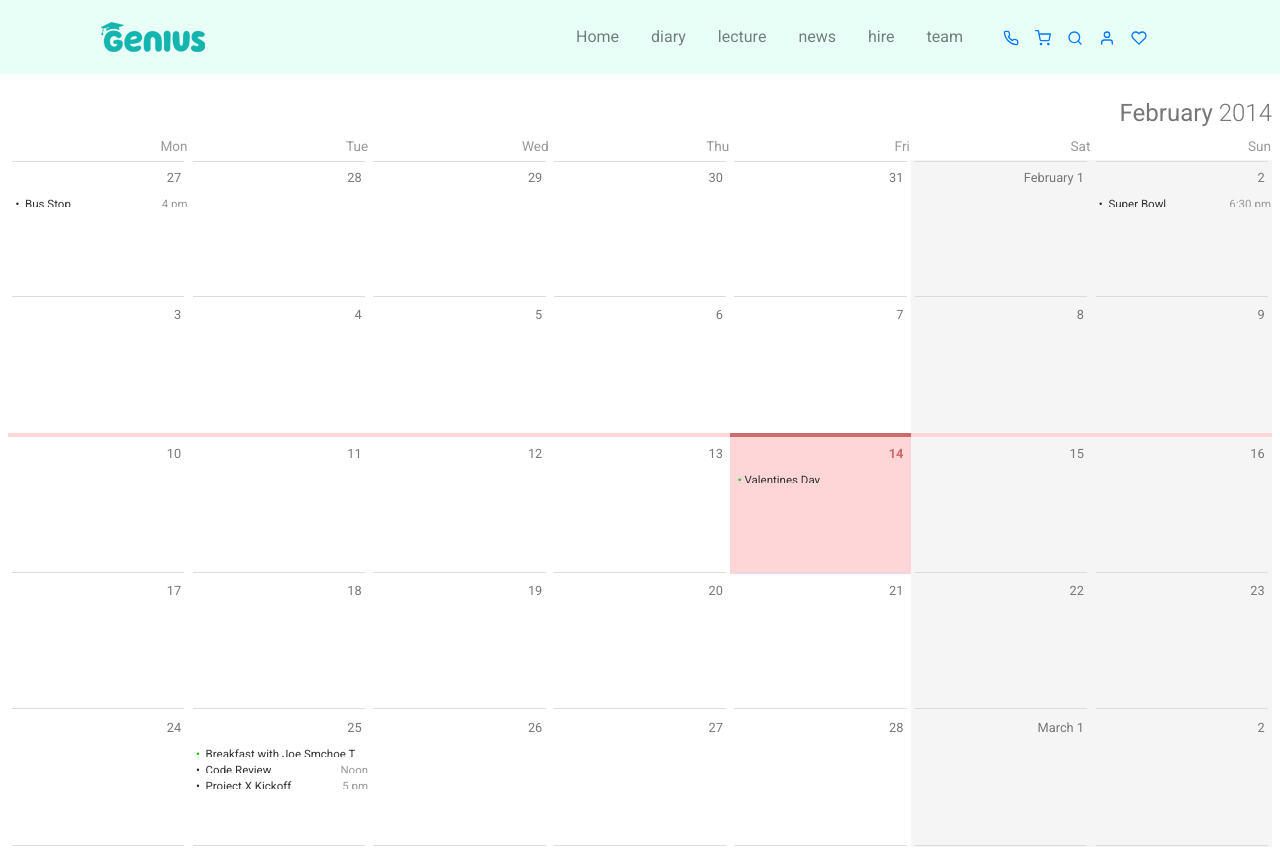
After one commit to ratataca/aivle-diary, a Django app: page /diaryapp/temp/ in a window 1280 px wide. The commit adds this page. Run offline with Django 3.2, Linux system fonts and the light colour scheme; some libraries are stand-ins or nearby versions.

Commit message:
Layout, Index fix and team add

```diff
--- /dev/null
+++ b/diaryapp/static/css/calendar.css
@@ -0,0 +1,114 @@
+* {
+    font-size: 100%;
+  }
+  *:before,
+  *:after {
+    box-sizing: border-box;
+  }
+  body {
+    margin: 0.5em;
+  }
+  table {
+    border-collapse: collapse;
+    border-spacing: 0;
+    width: 100%;
+    height: 100%;
+    min-width: 800px;
+  }
+  @media (max-width: 800px) {
+    table .time {
+      display: none;
+    }
+  }
+  summary {
+    padding-bottom: 0.25em;
+    font-size: 1.5em;
+    font-weight: 100;
+    text-align: right;
+  }
+  tr {
+    position: relative;
+  }
+  th {
+    text-align: right;
+    color: #999;
+    font-weight: normal;
+    font-size: 0.85em;
+  }
+  td {
+    width: 14.285714286%;
+  }
+  .date {
+    text-align: right;
+    display: block;
+    height: 0;
+    font-size: 0.8em;
+    padding: 0.25em;
+    padding-bottom: 73%;
+    position: relative;
+    border-bottom: 1px solid #dedbdb;
+    margin-left: 0.25em;
+    margin-right: 0.25em;
+  }
+  tr:first-child:not(.current-week) .date {
+    border-top: 1px solid #dedbdb;
+  }
+  .date ul,
+  .date li {
+    margin: 0;
+    padding: 0;
+    list-style: none;
+    color: #333;
+  }
+  .date ul {
+    text-align: left;
+    font-size: 0.9em;
+    width: 100%;
+    overflow: hidden;
+    position: absolute;
+    font-weight: normal;
+  }
+  .date li {
+    color: #222;
+    width: 100%;
+    height: 1.4em;
+    overflow: hidden;
+    white-space: nowrap;
+    text-overflow: ellipsis;
+    position: relative;
+  }
+  .date li:before {
+    content: '\2022';
+    color: inherit;
+    display: inline-block;
+    padding-right: 0.25em;
+  }
+  .time {
+    float: right;
+    text-align: right;
+    color: #999;
+  }
+  .event {
+    color: #333;
+  }
+  .previous-week .date {
+    border: none;
+  }
+  .current-week {
+    border-top: 4px solid #fed6d7;
+  }
+  .current-day {
+    background: #fed6d7;
+    border-top: 4px solid #cb6c6b;
+  }
+  .current-day .date {
+    font-weight: bold;
+    color: #cb6c6b;
+  }
+  .weekend {
+    background-clop: padding-box;
+    background: #f5f5f5;
+  }
+  .date .different-calendar {
+    color: #00c800;
+  }
--- a/diaryapp/templates/diaryapp/index.html
+++ b/diaryapp/templates/diaryapp/index.html
@@ -11,7 +11,6 @@ style="padding-bottom: 100px; background-color: rgb(255, 255, 255); border-color
 
 	<div class="container">
 		<div class="gallery_f_inner row imageGallery1 ">
-			<button id="register-submit" class="w-100 mb-2 btn btn-lg rounded-4 btn-primary" type="button" onclick="logout();">로그아웃</button>
 			<script>
 				function logout(){
 					console.log("logout");
--- a/diaryapp/templates/diaryapp/layout.html
+++ b/diaryapp/templates/diaryapp/layout.html
@@ -15,45 +15,88 @@
 	<!-- main css -->
 	<link rel="stylesheet" href="{% static 'css/style.css' %}">
 
-	<script src="https://cdn.jsdelivr.net/npm/bootstrap@5.1.3/dist/js/bootstrap.bundle.min.js" integrity="sha384-ka7Sk0Gln4gmtz2MlQnikT1wXgYsOg+OMhuP+IlRH9sENBO0LRn5q+8nbTov4+1p" crossorigin="anonymous"></script>
+	<!-- calendar css-->
+	<link rel="stylesheet" href="{% static 'css/calendar.css' %}">
+
+	<script src="https://cdn.jsdelivr.net/npm/bootstrap@5.1.3/dist/js/bootstrap.bundle.min.js"
+		integrity="sha384-ka7Sk0Gln4gmtz2MlQnikT1wXgYsOg+OMhuP+IlRH9sENBO0LRn5q+8nbTov4+1p"
+		crossorigin="anonymous"></script>
+
+
 </head>
 
-<body  style="overflow-x: hidden">
+<body style="overflow-x: hidden">
 
 	<!--================Header Menu Area =================-->
-	<header class="header bg-dark">
-		<div class="main_menu">
-			<nav class="navbar navbar-expand-lg navbar-light">
-				<div class="container box_1620">
-					<!-- Brand and toggle get grouped for better mobile display -->
-					<h3 class="navbar-brand"><a href="/diaryapp/main" class="text-light">KT AIVLE</a></h3>
-					<button class="navbar-toggler bg-light" type="button" data-toggle="collapse"
-						data-target="#navbarSupportedContent" aria-controls="navbarSupportedContent"
-						aria-expanded="false" aria-label="Toggle navigation">
-						<span class="icon-bar"></span>
-						<span class="icon-bar"></span>
-						<span class="icon-bar"></span>
-					</button>
-					<!-- Collect the nav links, forms, and other content for toggling -->
-					<div class="collapse navbar-collapse offset" id="navbarSupportedContent">
-						<ul class="nav navbar-nav menu_nav ml-auto">
-							<li class="nav-item active"><a class="nav-link text-light" href="/diaryapp/main">Home</a></li>
-							<li class="nav-item"><a class="nav-link text-light" href="/diaryapp/diary">diary</a></li>
-							<li class="nav-item"><a class="nav-link text-light" href="/diaryapp/lecture">lecture</a></li>
-							<li class="nav-item"><a class="nav-link text-light" href="/diaryapp/news">news</a></li>
-							<li class="nav-item"><a class="nav-link text-light" href="/diaryapp/hire">hire</a></li>
-
-						</ul>
+	<header class="header-section" style="margin-bottom: 100px;">
+		<nav class="navbar navbar-expand-lg navbar-light fixed-top py-3 d-block "
+			data-navbar-on-scroll="data-navbar-on-scroll"
+			style="background-color: rgb(232, 255, 247); transition: none 0s ease 0s;">
+			<div class="container"><a class="navbar-brand d-inline-flex " href="/diaryapp/main"><img
+						class="d-inline-block" src="{% static 'img/logo.png' %}" alt="logo"><span
+						class="text-1000 fs-0 fw-bold ms-2 pr-2 ">
+					</span></a>
+				<button class="navbar-toggler collapsed" type="button" data-bs-toggle="collapse"
+					data-bs-target="#navbarSupportedContent" aria-controls="navbarSupportedContent"
+					aria-expanded="false" aria-label="Toggle navigation"><span
+						class="navbar-toggler-icon"></span></button>
+				<div class="collapse navbar-collapse col-md-7" id="navbarSupportedContent">
+					<ul class="navbar-nav me-auto mb-2 mb-lg-0">
+						<li class="nav-item px-2"><a class="nav-link fw-medium " aria-current="page"
+								href="/diaryapp/main">Home</a></li>
+						<li class="nav-item px-2"><a class="nav-link fw-medium" href="/diaryapp/diary">diary</a></li>
+						<li class="nav-item px-2"><a class="nav-link fw-medium" href="/diaryapp/lecture">lecture</a>
+						</li>
+						<li class="nav-item px-2"><a class="nav-link fw-medium" href="/diaryapp/news">news</a></li>
+						<li class="nav-item px-2"><a class="nav-link fw-medium" href="/diaryapp/hire">hire</a></li>
+						<li class="nav-item px-2 mr-3"><a class="nav-link fw-medium" href="/diaryapp/team">team</a></li>
+					</ul>
+					<div class="d-flex">
+						<a class="text-1000 mr-2 ml-2" href="#!">
+							<svg class="feather feather-phone me-3" xmlns="http://www.w3.org/2000/svg" width="16"
+								height="16" viewBox="0 0 24 24" fill="none" stroke="currentColor" stroke-width="2"
+								stroke-linecap="round" stroke-linejoin="round">
+								<path
+									d="M22 16.92v3a2 2 0 0 1-2.18 2 19.79 19.79 0 0 1-8.63-3.07 19.5 19.5 0 0 1-6-6 19.79 19.79 0 0 1-3.07-8.67A2 2 0 0 1 4.11 2h3a2 2 0 0 1 2 1.72 12.84 12.84 0 0 0 .7 2.81 2 2 0 0 1-.45 2.11L8.09 9.91a16 16 0 0 0 6 6l1.27-1.27a2 2 0 0 1 2.11-.45 12.84 12.84 0 0 0 2.81.7A2 2 0 0 1 22 16.92z">
+								</path>
+							</svg></a><a class="mr-2 ml-2" href="#!">
+							<svg class="feather feather-shopping-cart me-3" xmlns="http://www.w3.org/2000/svg"
+								width="16" height="16" viewBox="0 0 24 24" fill="none" stroke="currentColor"
+								stroke-width="2" stroke-linecap="round" stroke-linejoin="round">
+								<circle cx="9" cy="21" r="1"></circle>
+								<circle cx="20" cy="21" r="1"></circle>
+								<path d="M1 1h4l2.68 13.39a2 2 0 0 0 2 1.61h9.72a2 2 0 0 0 2-1.61L23 6H6"></path>
+							</svg></a><a class=" mr-2 ml-2" href="#!">
+							<svg class="feather feather-search me-3" xmlns="http://www.w3.org/2000/svg" width="16"
+								height="16" viewBox="0 0 24 24" fill="none" stroke="currentColor" stroke-width="2"
+								stroke-linecap="round" stroke-linejoin="round">
+								<circle cx="11" cy="11" r="8"></circle>
+								<line x1="21" y1="21" x2="16.65" y2="16.65"></line>
+							</svg></a><a class="mr-2 ml-2" href="#!">
+							<svg class="feather feather-user me-3" xmlns="http://www.w3.org/2000/svg" width="16"
+								height="16" viewBox="0 0 24 24" fill="none" stroke="currentColor" stroke-width="2"
+								stroke-linecap="round" stroke-linejoin="round">
+								<path d="M20 21v-2a4 4 0 0 0-4-4H8a4 4 0 0 0-4 4v2"></path>
+								<circle cx="12" cy="7" r="4"></circle>
+							</svg></a><a class="mr-2 ml-2" href="#!">
+							<svg class="feather feather-heart me-3" xmlns="http://www.w3.org/2000/svg" width="16"
+								height="16" viewBox="0 0 24 24" fill="none" stroke="currentColor" stroke-width="2"
+								stroke-linecap="round" stroke-linejoin="round">
+								<path
+									d="M20.84 4.61a5.5 5.5 0 0 0-7.78 0L12 5.67l-1.06-1.06a5.5 5.5 0 0 0-7.78 7.78l1.06 1.06L12 21.23l7.78-7.78 1.06-1.06a5.5 5.5 0 0 0 0-7.78z">
+								</path>
+							</svg></a>
 					</div>
 				</div>
-			</nav>
-		</div>
+			</div>
+		</nav>
 	</header>
+
 	<!--================Header Menu Area =================-->
 
 
-    {% block content %}
-    {% endblock %}
+	{% block content %}
+	{% endblock %}
 
 	<!-- Optional JavaScript -->
 	<!-- jQuery first, then Popper.js, then Bootstrap JS -->
--- /dev/null
+++ b/diaryapp/templates/diaryapp/temp.html
@@ -0,0 +1,172 @@
+{% extends 'diaryapp/layout.html' %}
+{% block content %}
+{% load static %}
+
+<table>
+	<summary><strong>February</strong> 2014</summary>
+	<thead>
+	  <tr>
+		<th>Mon</th>
+		<th>Tue</th>
+		<th>Wed</th>
+		<th>Thu</th>
+		<th>Fri</th>
+		<th>Sat</th>
+		<th>Sun</th>
+	  </tr>
+	</thead>
+	<tr>
+	  <td>
+		<span class="date">
+		  27
+		  <ul>
+			<li>
+			  <span class="event">Bus Stop</span>
+			  <span class="time">4 pm</span>
+			</li>
+		  </ul>
+		</span>
+	  </td>
+	  <td>
+		<span class="date">28</span>
+	  </td>
+	  <td>
+		<span class="date">29</span>
+	  </td>
+	  <td>
+		<span class="date">30</span>
+	  </td>
+	  <td>
+		<span class="date">31</span>
+	  </td>
+	  <td class="weekend">
+		<span class="date">February 1</span>
+	  </td>
+	  <td class="weekend">
+		<span class="date">
+		  2
+		  <ul>
+			<li>
+			  <span class="event">Super Bowl</span>
+			  <span class="time">6:30 pm</span>
+			</li>
+		  </ul>
+		</span>
+	  </td>
+	</tr>
+	<tr class="previous-week">
+	  <td>
+		<span class="date">3</span>
+	  </td>
+	  <td>
+		<span class="date">4</span>
+	  </td>
+	  <td>
+		<span class="date">5</span>
+	  </td>
+	  <td>
+		<span class="date">6</span>
+	  </td>
+	  <td>
+		<span class="date">7</span>
+	  </td>
+	  <td class="weekend">
+		<span class="date">8</span>
+	  </td>
+	  <td class="weekend">
+		<span class="date">9</span>
+	  </td>
+	</tr>
+	<tr class="current-week">
+	  <td>
+		<span class="date">10</span>
+	  </td>
+	  <td>
+		<span class="date">11</span>
+	  </td>
+	  <td>
+		<span class="date">12</span>
+	  </td>
+	  <td>
+		<span class="date">13</span>
+	  </td>
+	  <td class="current-day">
+		<span class="date">
+		  14
+		  <ul>
+			<li class="different-calendar"><span class="event">Valentines Day</span></li>
+		  </ul>
+		</span>
+	  </td>
+	  <td class="weekend">
+		<span class="date">15</span>
+	  </td>
+	  <td class="weekend">
+		<span class="date">16</span>
+	  </td>
+	</tr>
+	<tr>
+	  <td>
+		<span class="date">17</span>
+	  </td>
+	  <td>
+		<span class="date">18</span>
+	  </td>
+	  <td>
+		<span class="date">19</span>
+	  </td>
+	  <td>
+		<span class="date">20</span>
+	  </td>
+	  <td>
+		<span class="date">21</span>
+	  </td>
+	  <td class="weekend">
+		<span class="date">22</span>
+	  </td>
+	  <td class="weekend">
+		<span class="date">23</span>
+	  </td>
+	</tr>
+	<tr>
+	  <td>
+		<span class="date">24</span>
+	  </td>
+	  <td>
+		<span class="date">
+		  25
+		  <ul>
+			<li class="different-calendar">
+			  <span class="event">Breakfast with Joe Smchoe The Baker Man</span>
+			  <span class="time">10 am</span>
+			</li>
+			<li>
+			  <span class="event">Code Review</span>
+			  <span class="time">Noon</span>
+			</li>
+			<li>
+			  <span class="event">Project X Kickoff</span>
+			  <span class="time">5 pm</span>
+			</li>
+		  </ul>
+		</span>
+	  </td>
+	  <td>
+		<span class="date">26</span>
+	  </td>
+	  <td>
+		<span class="date">27</span>
+	  </td>
+	  <td>
+		<span class="date">28</span>
+	  </td>
+	  <td class="weekend">
+		<span class="date">March 1</span>
+	  </td>
+	  <td class="weekend">
+		<span class="date">2</span>
+	  </td>
+	</tr>
+  </table>
+
+{% endblock %}
--- a/diaryapp/urls.py
+++ b/diaryapp/urls.py
@@ -18,6 +18,8 @@ urlpatterns = [
     path('lecture/', views.lecture, name='lecture'),
     path('news/', views.news, name='news'),
     path('hire/', views.hire, name='recruit'),
+    path('team/', views.team, name='team'),
+    path('temp/', views.temp, name='temp'),
 
 
     ###########
--- a/diaryapp/views.py
+++ b/diaryapp/views.py
@@ -62,6 +62,14 @@ def news(request):
 
 def hire(request):
     return render(request, 'diaryapp/hire.html')
+
+
+def team(request):
+    return render(request, 'diaryapp/team.html')
+
+
+def temp(request):
+    return render(request, 'diaryapp/temp.html')
 
 
 ###########
```
Also changed, not shown: diaryapp/templates/diaryapp/hire.html (+32 -0 lines), diaryapp/templates/diaryapp/news.html (+37 -0 lines), diaryapp/templates/diaryapp/team.html (added, +131 -0 lines), diaryapp/static/img/animal.jpg (added), diaryapp/static/img/diary.png (deleted), diaryapp/static/img/hire/temp1.png (added), diaryapp/static/img/hire/temp2.png (added), diaryapp/static/img/logo.png (added), diaryapp/static/img/news/news1.png (added), diaryapp/static/img/news/news2.jpg (added), diaryapp/static/img/team.jpg (added).
